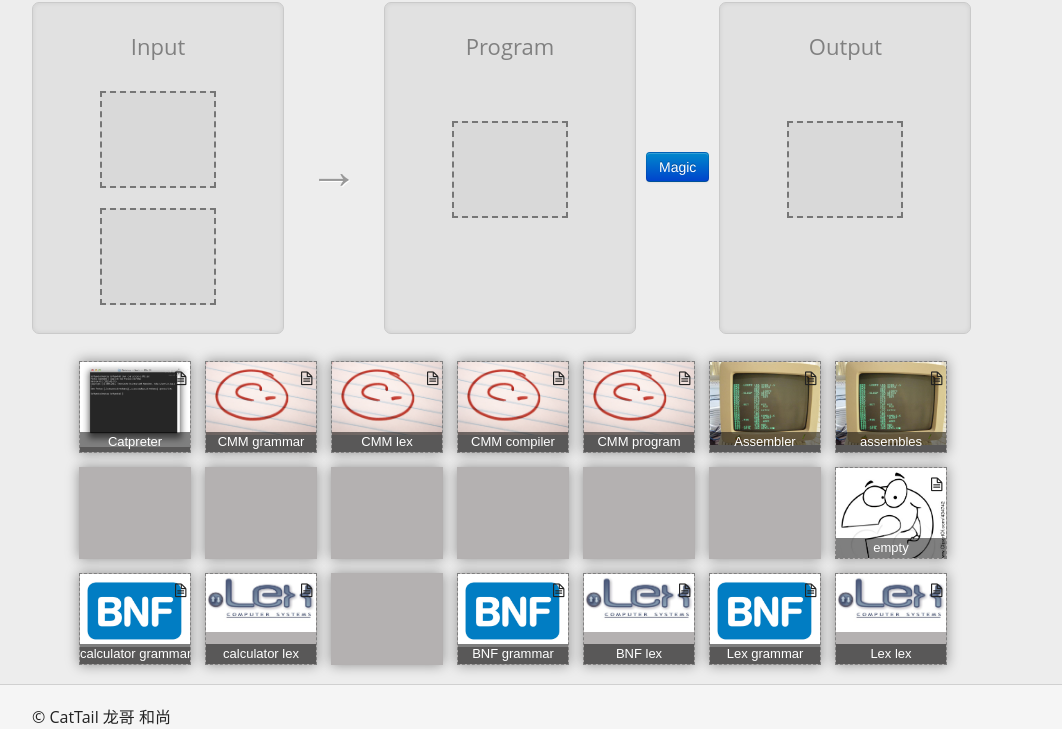
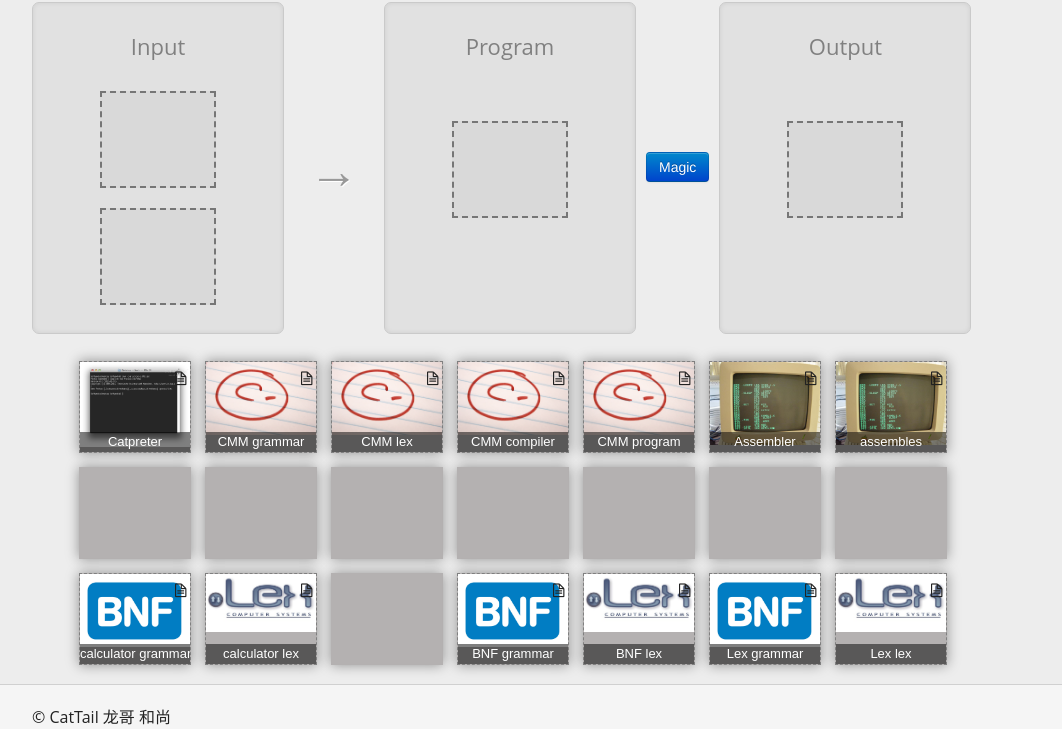
Before and after one commit to CatTail/catpreter, a plain HTML site: page index.html in a window 1280 px wide. Shown: the part 163-892 px from the top of the page, without its empty margins (108-1170 px from the left). Drawn offline with Linux system fonts and the light colour scheme; no server answers.

Commit message:
remove empty card

```diff
--- a/index.html
+++ b/index.html
@@ -122,13 +122,7 @@
             <li class="tool-holder"></li>
             <li class="tool-holder"></li>
             <li class="tool-holder"></li>
-            <li class="tool-holder">
-              <div class="card">
-                <i class="icon-file-alt icon-large code-detail"></i>
-                <img src="img/question.jpg" alt="" />
-                <span contentEditable="true">empty</span>
-              </div>
-            </li>
+            <li class="tool-holder"></li>
             <li class="tool-holder">
               <div id="calculator-grammar" class="card">
                 <i class="icon-file-alt icon-large code-detail"></i>
```
